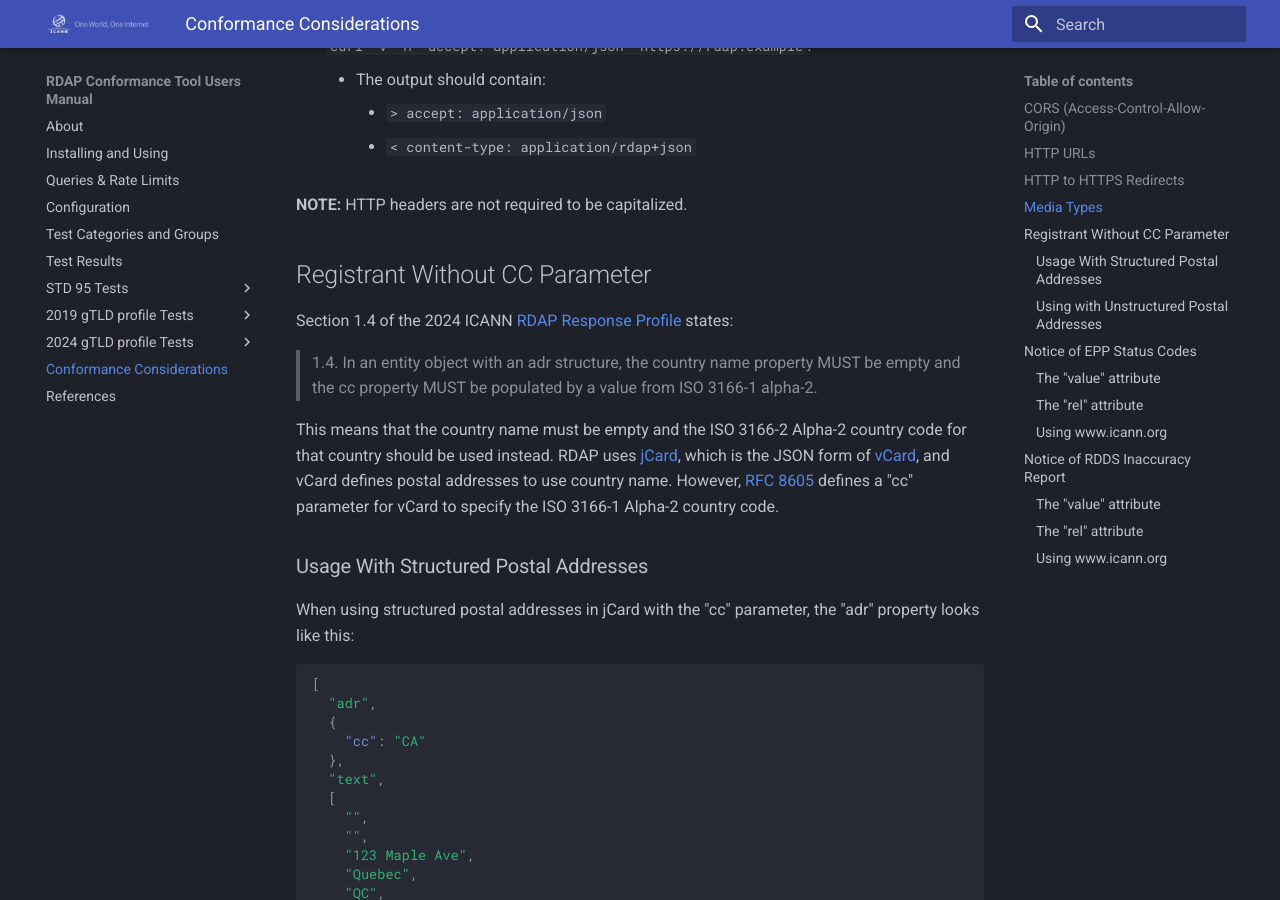
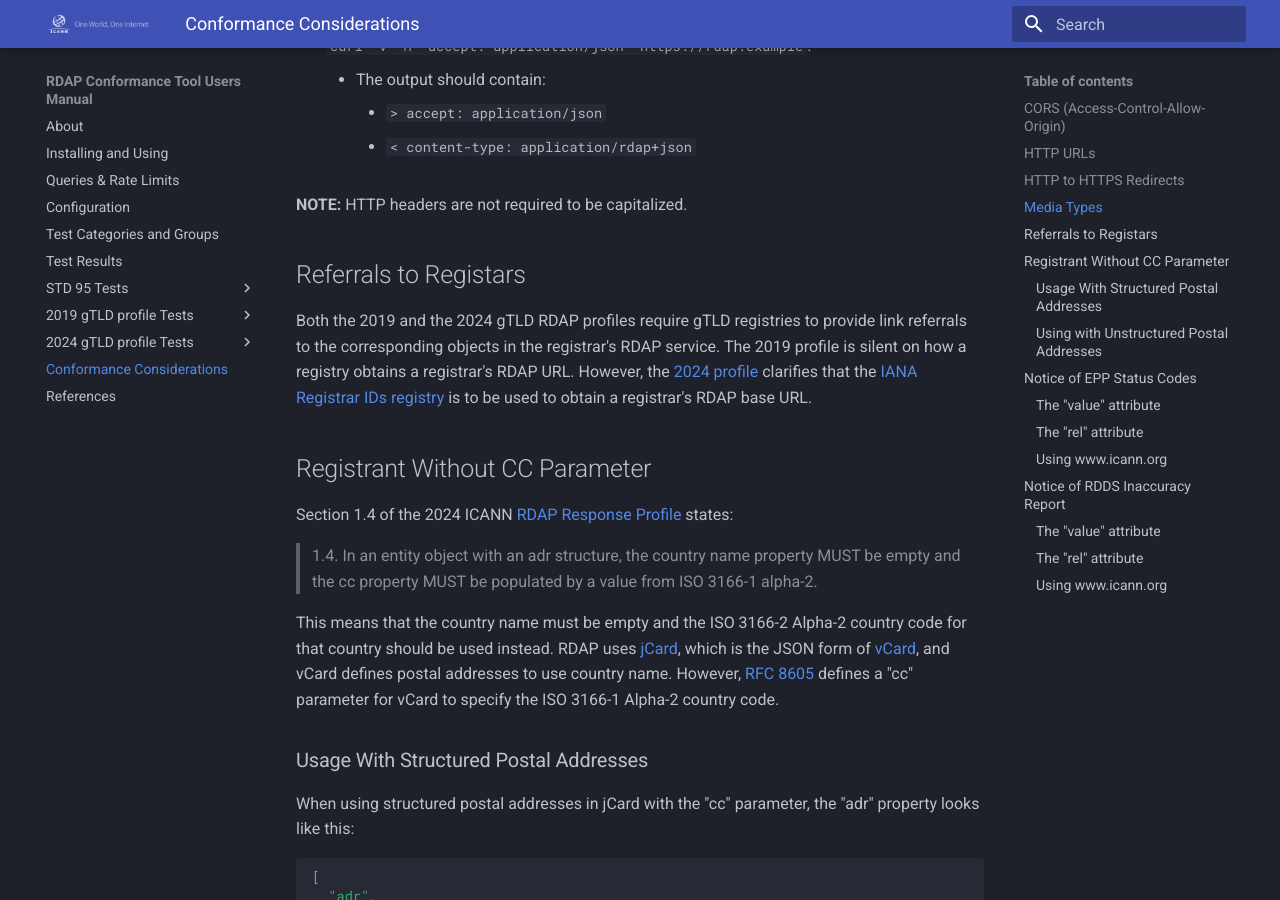
Before and after one commit to icann/rdap-conformance-tool, an MkDocs documentation site: the page built from docs/conformance_considerations.md, in a window 1280 px wide and 900 px high, scrolled down 1939 px. Built offline with MkDocs 1.6.1 and Material for MkDocs 9.7.7, drawn with Linux system fonts in a browser that asks for light colours.

Commit message:
referrals to registrars

```diff
--- a/docs/conformance_considerations.md
+++ b/docs/conformance_considerations.md
@@ -81,6 +81,14 @@
 
 
 **NOTE:** HTTP headers are not required to be capitalized.
+
+## Referrals to Registars
+
+Both the 2019 and the 2024 gTLD RDAP profiles require gTLD registries to provide link referrals to the corresponding
+objects in the registrar's RDAP service. The 2019 profile is silent on how a registry obtains a registrar's RDAP URL.
+However, the [2024 profile](https://itp.cdn.icann.org/en/files/registry-operators/rdap-technical-implementation-guide-21feb24-en.pdf)
+clarifies that the [IANA Registrar IDs registry](https://www.iana.org/assignments/registrar-ids/registrar-ids.xhtml) is
+to be used to obtain a registrar's RDAP base URL.
 
 ## Registrant Without CC Parameter
 
```
